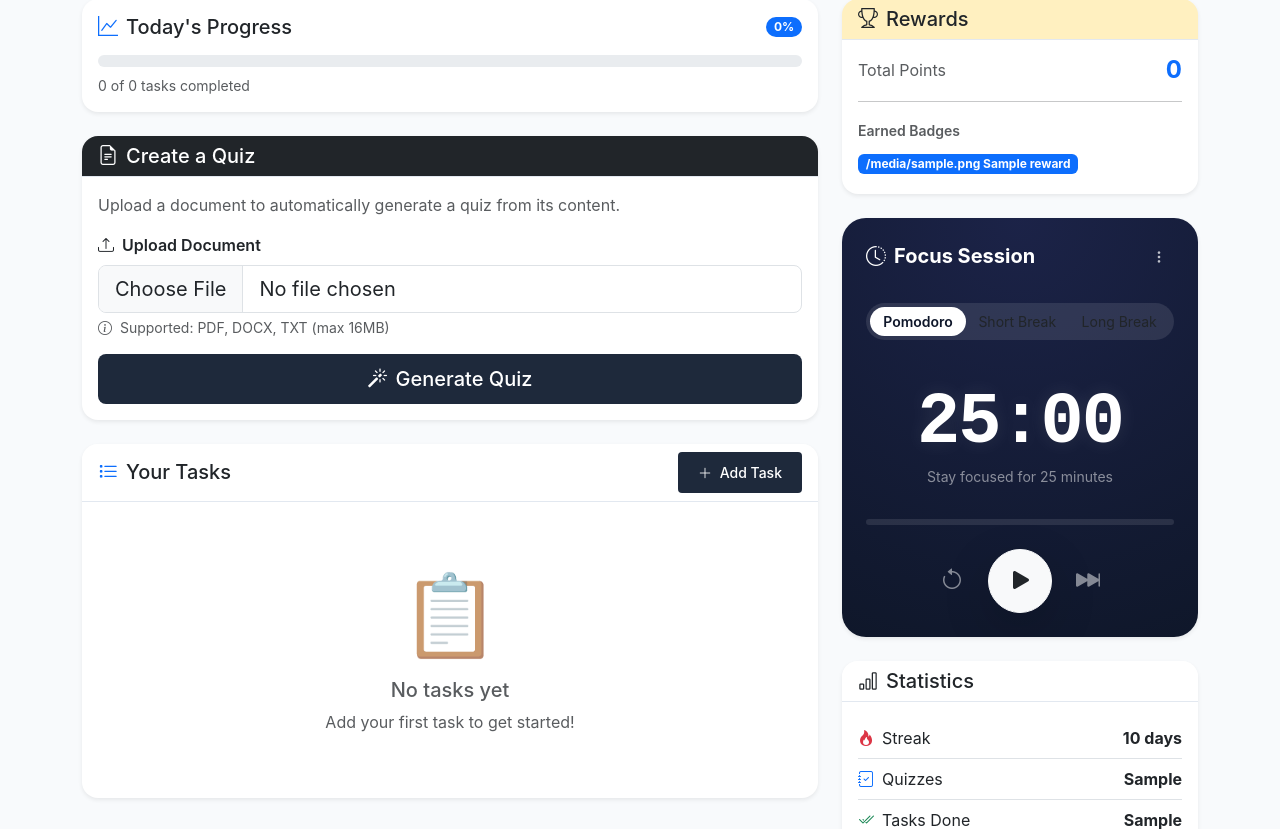
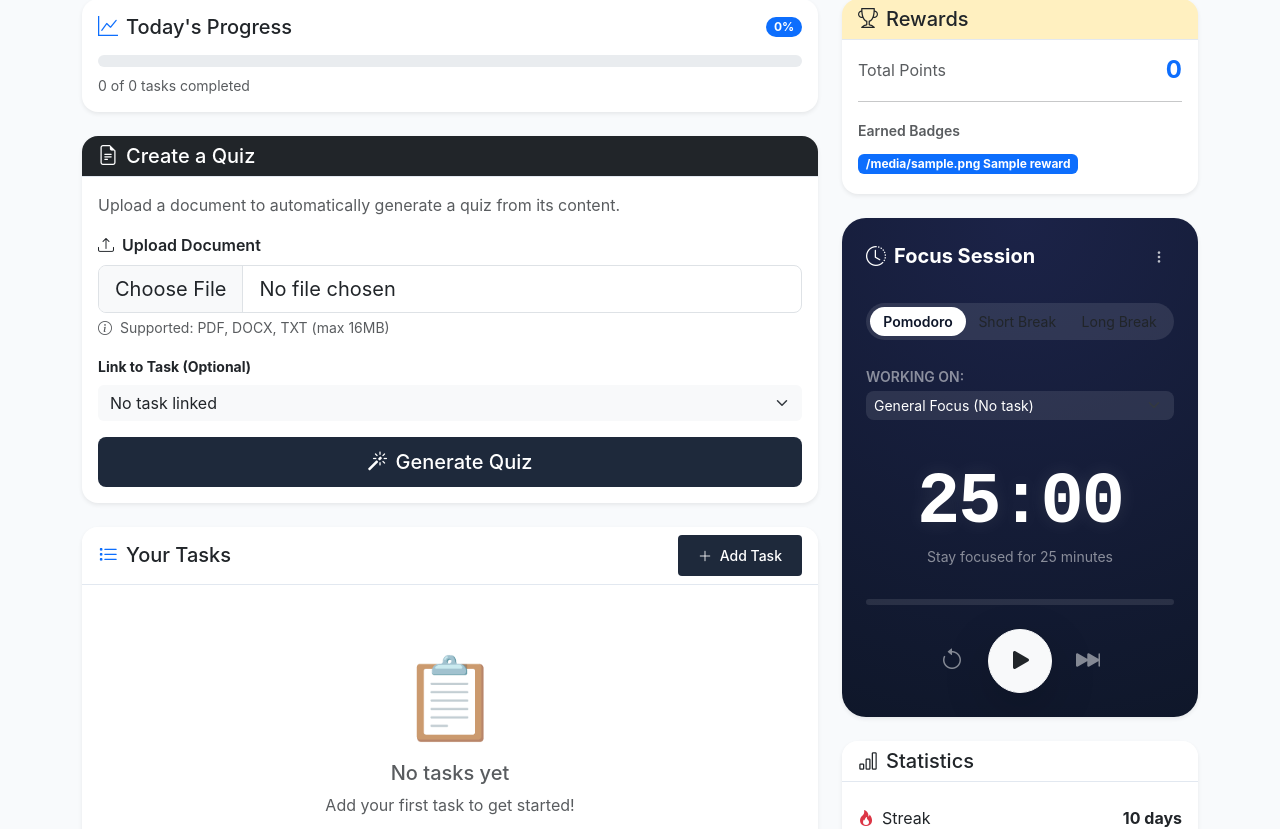
Before and after one commit to Atien-Ferra/Project, a Flask app: template Templates/HTML/dashboard.html in a window 1280 px wide. Shown: the part 394-1223 px from the top of the page. Run offline with Flask 2, Linux system fonts and the light colour scheme; the template is opened without the code that fills it: most values are stand-ins (such as "Sample title", 1, 10 or a date in 2020); some libraries are stand-ins or nearby versions.

Commit message:
implement a proper task system by fixing how tasks are marked as done

```diff
--- a/Static/JS/dashboard/tasks.js
+++ b/Static/JS/dashboard/tasks.js
@@ -32,6 +32,9 @@ function fetchTasks() {
                 if (window.DashboardProgress) {
                     window.DashboardProgress.updateProgress();
                 }
+
+                // Update task selectors (Timer/Quiz)
+                updateTaskSelectors(data.tasks);
             }
         })
         .catch(error => {
@@ -240,11 +243,42 @@ function toggleTask(taskId) {
         });
 }
 
+/**
+ * Update task selection dropdowns (Focus Session & Quiz)
+ *
+ * @param {Array} tasks - List of all tasks
+ */
+function updateTaskSelectors(tasks) {
+    const $timerSelect = $('#timerTaskId');
+    const $quizSelect = $('select[name="task_id"]');
+
+    if (!$timerSelect.length && !$quizSelect.length) return;
+
+    // Save current selection
+    const currentTimerTaskId = $timerSelect.val();
+    const currentQuizTaskId = $quizSelect.val();
+
+    // Clear and add "None" option
+    const timerDefault = '<option value="" class="bg-dark">General Focus (No task)</option>';
+    const quizDefault = '<option value="">No task linked</option>';
+
+    let optionsHtml = '';
+    tasks.forEach(task => {
+        if (!task.done) {
+            optionsHtml += `<option value="${task._id}" class="bg-dark">${task.title}</option>`;
+        }
+    });
+
+    $timerSelect.html(timerDefault + optionsHtml).val(currentTimerTaskId);
+    $quizSelect.html(quizDefault + optionsHtml).val(currentQuizTaskId);
+}
+
 // Export for use by other modules
 window.DashboardTasks = {
     fetchTasks,
     addTaskToDOM,
     createTask,
     deleteTask,
-    toggleTask
+    toggleTask,
+    updateTaskSelectors
 };
--- a/Static/JS/focus.js
+++ b/Static/JS/focus.js
@@ -148,6 +148,7 @@ $(document).ready(function () {
      */
     function logSession() {
         const csrfToken = $('meta[name="csrf-token"]').attr('content');
+        const taskId = $('#timerTaskId').val();
 
         fetch('/api/focus/log', {
             method: 'POST',
@@ -157,14 +158,22 @@ $(document).ready(function () {
             },
             body: JSON.stringify({
                 mode: currentMode,
-                duration: MODES[currentMode]
+                duration: MODES[currentMode],
+                taskId: taskId
             })
         })
             .then(response => response.json())
             .then(data => {
                 if (data.success) {
                     console.log('Session logged successfully');
-                    // Could refresh points display here
+                    // Refresh tasks list and stats if a task was completed
+                    if (taskId && window.DashboardTasks) {
+                        window.DashboardTasks.fetchTasks();
+                    }
+                    // Refresh streak display if it changed
+                    if (data.streak !== undefined) {
+                        $('.streak-days').text(data.streak + ' days');
+                    }
                 }
             })
             .catch(err => console.error('Error logging session:', err));
--- a/Templates/HTML/dashboard.html
+++ b/Templates/HTML/dashboard.html
@@ -137,6 +137,17 @@
                                 <i class="bi bi-info-circle me-1"></i> Supported: PDF, DOCX, TXT (max 16MB)
                             </div>
                         </div>
+                        <div class="mb-3">
+                            <label class="form-label small fw-bold">Link to Task (Optional)</label>
+                            <select name="task_id" class="form-select bg-light border-0">
+                                <option value="">No task linked</option>
+                                {% for task in tasks %}
+                                {% if not task.done %}
+                                <option value="{{ task._id }}">{{ task.title }}</option>
+                                {% endif %}
+                                {% endfor %}
+                            </select>
+                        </div>
                         <div class="d-grid">
                             <button type="submit" class="btn btn-primary btn-lg">
                                 <i class="bi bi-magic me-2"></i>Generate Quiz
@@ -235,6 +246,20 @@
                             Break</button>
                         <button type="button" class="btn rounded-pill focus-mode-btn" data-mode="long_break">Long
                             Break</button>
+                    </div>
+
+                    <!-- Task Selector for Timer -->
+                    <div class="mb-4 text-start">
+                        <label class="small text-white text-opacity-50 mb-1 fw-semibold">WORKING ON:</label>
+                        <select id="timerTaskId"
+                            class="form-select form-select-sm bg-white bg-opacity-10 text-white border-0 rounded-3 shadow-none">
+                            <option value="" class="bg-dark">General Focus (No task)</option>
+                            {% for task in tasks %}
+                            {% if not task.done %}
+                            <option value="{{ task._id }}" class="bg-dark">{{ task.title }}</option>
+                            {% endif %}
+                            {% endfor %}
+                        </select>
                     </div>
 
                     <!-- Timer Display -->
--- a/focusflow/routes/dashboard/focus_api.py
+++ b/focusflow/routes/dashboard/focus_api.py
@@ -14,11 +14,12 @@ def log_focus_session():
     data = request.get_json()
     mode = data.get("mode")
     duration = data.get("duration")
+    task_id = data.get("taskId")
 
     if not mode or not duration:
         return jsonify({"success": False, "error": "Missing session data"}), 400
 
-    session_id = record_focus_session(current_user.id, mode, duration)
+    session_id = record_focus_session(current_user.id, mode, duration, task_id=task_id)
 
     return jsonify({
         "success": True,
--- a/focusflow/routes/dashboard/views.py
+++ b/focusflow/routes/dashboard/views.py
@@ -91,6 +91,8 @@ def dashboard():
             flash("Could not generate questions. Upload a document with more content.", "error")
             return redirect(url_for("dashboard.dashboard"))
 
+        task_id = request.form.get("task_id")
+
         users.update_one(
             {"_id": ObjectId(current_user.id)},
             {"$set": {
@@ -99,6 +101,7 @@ def dashboard():
                     "file_path": temp_path,
                     "file_type": file_type,
                     "uploaded_at": datetime.now(),
+                    "task_id": ObjectId(task_id) if task_id else None
                 },
                 "current_questions": questions
             }}
```
Also changed, not shown: focusflow/routes/dashboard/tasks_api.py (+2 -12 lines), focusflow/routes/quiz/views.py (+32 -2 lines), focusflow/services/focus/session.py (+43 -7 lines).
